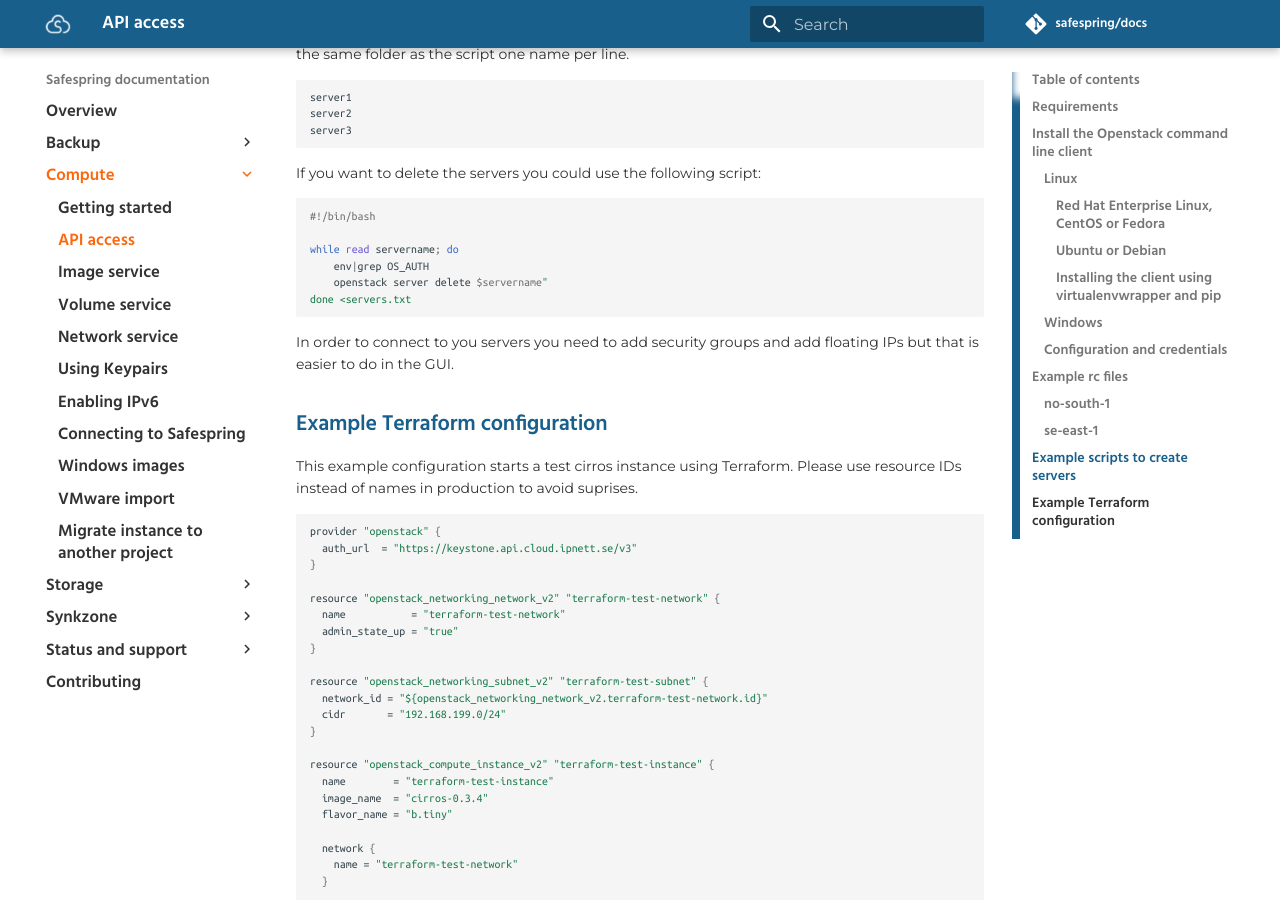
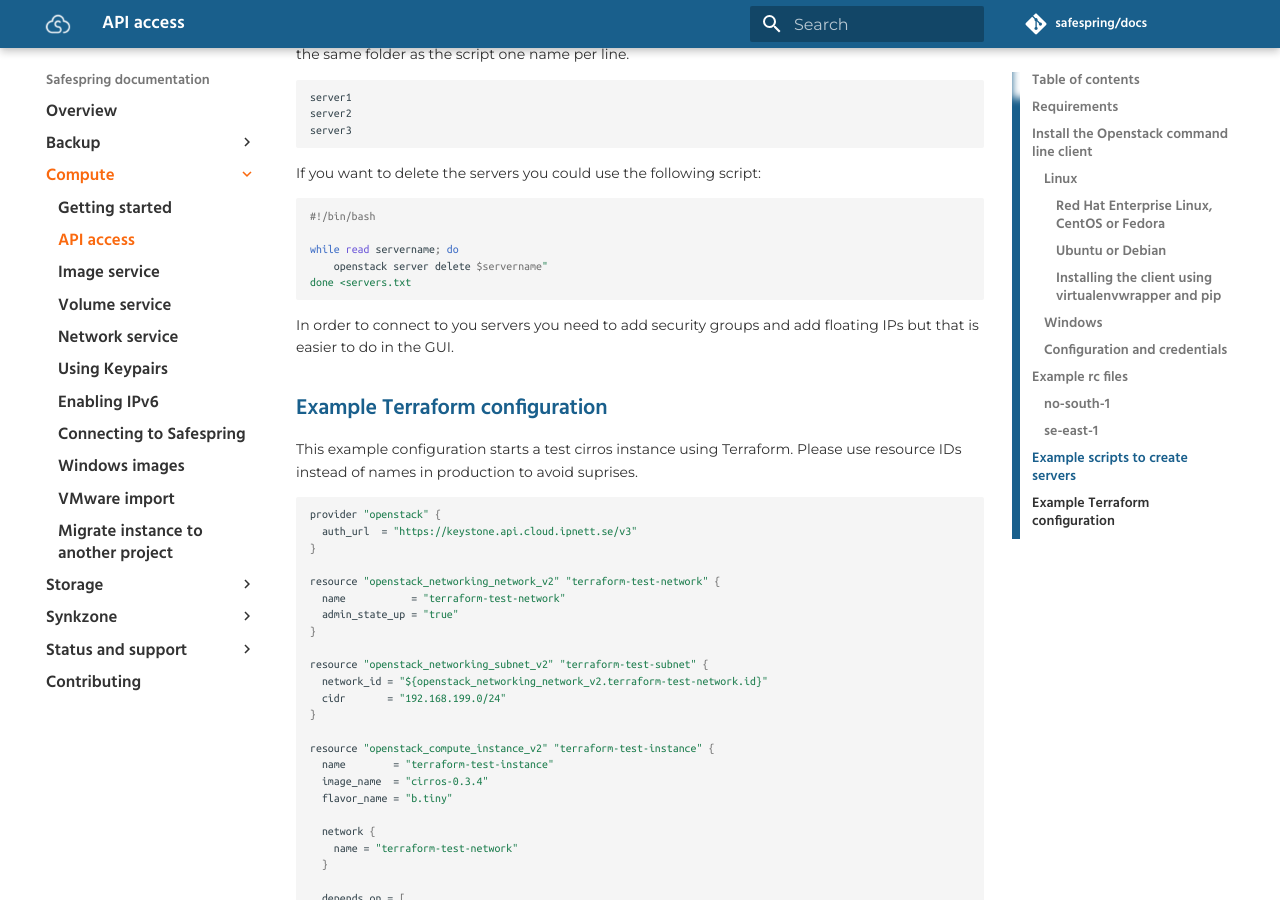
Before and after one commit to safespring/docs, an MkDocs documentation site: the page built from content/compute/api.md, in a window 1280 px wide and 900 px high, scrolled down 3544 px. Built offline with MkDocs 1.6.1 and Material for MkDocs 9.7.7, drawn with Linux system fonts in a browser that asks for light colours; comment, search, counter and statistics services are not loaded; old or Windows-style settings are respelled for this version of MkDocs.

````diff
--- a/content/compute/api.md
+++ b/content/compute/api.md
@@ -202,7 +202,6 @@
 #!/bin/bash
 
 while read servername; do
-    env|grep OS_AUTH
     openstack server delete $servername"
 done <servers.txt
 ```
````
